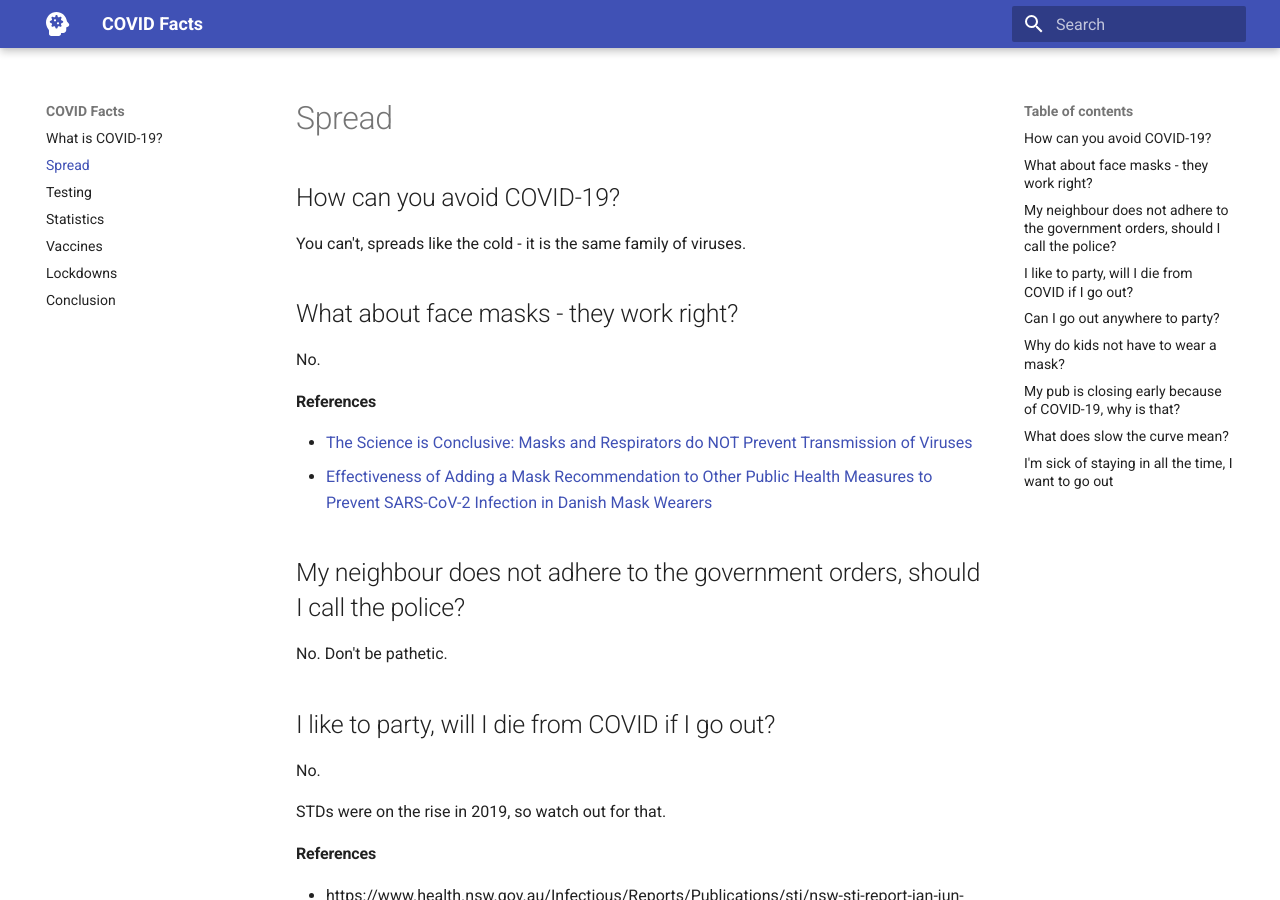
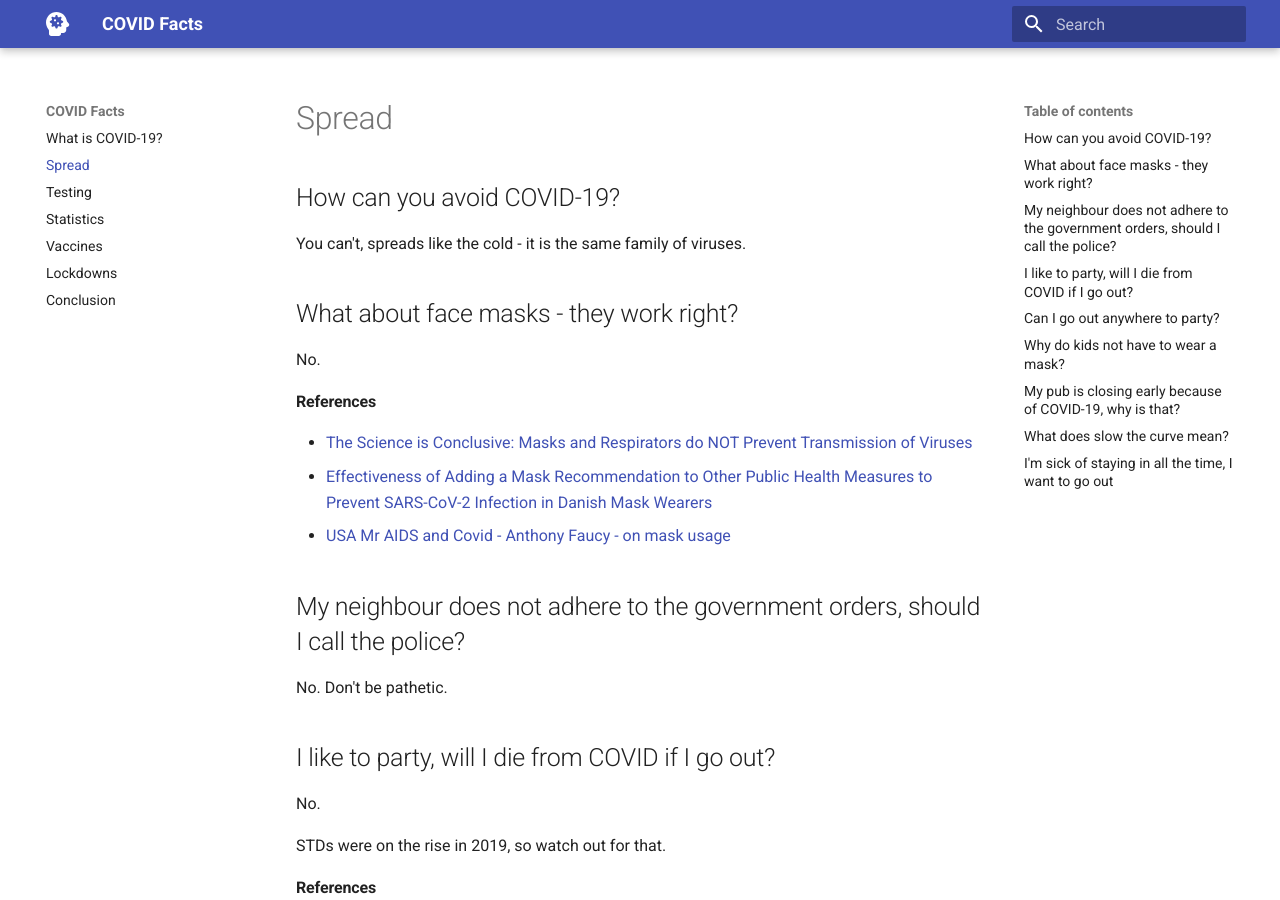
Before and after one commit to realhippo33/covidfacts, an MkDocs documentation site: the page built from docs/spread.md, in a window 1280 px wide and 900 px high. Built offline with MkDocs 1.6.1 and Material for MkDocs 9.7.7, drawn with Linux system fonts in a browser that asks for light colours.

Commit message:
added link to mask video

```diff
--- a/docs/spread.md
+++ b/docs/spread.md
@@ -10,6 +10,7 @@ No.
 
 - [The Science is Conclusive: Masks and Respirators do NOT Prevent Transmission of Viruses](https://www.sott.net/article/434796-The-Science-is-Conclusive-Masks-and-Respirators-do-NOT-Prevent-Transmission-of-Viruses)
 - [Effectiveness of Adding a Mask Recommendation to Other Public Health Measures to Prevent SARS-CoV-2 Infection in Danish Mask Wearers](files/Danish-Study.pdf)
+- [USA Mr AIDS and Covid - Anthony Faucy - on mask usage](https://static.noagendasocial.com/media_attachments/files/105/627/103/384/285/609/original/e7d79b2aff45736d.mp4)
 
 ## My neighbour does not adhere to the government orders, should I call the police?
 
```
